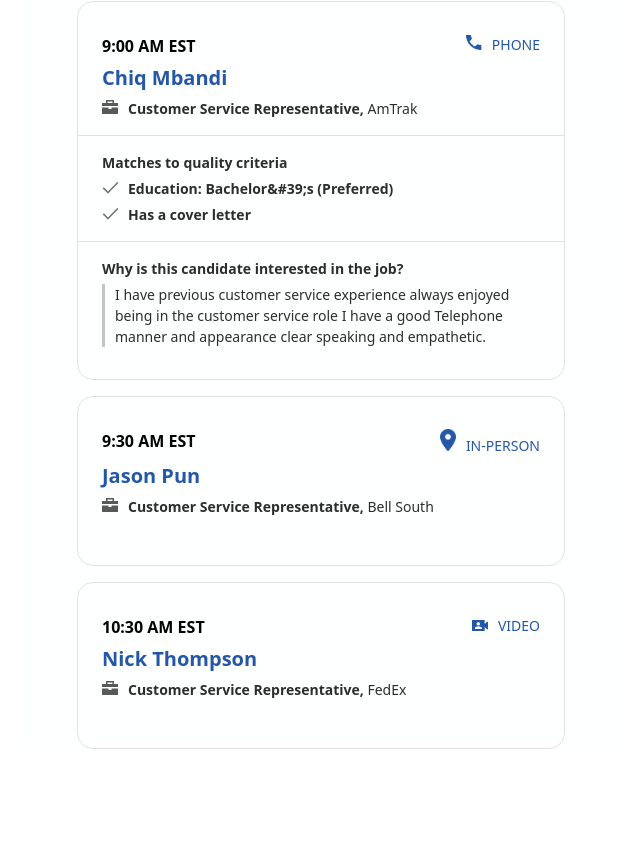
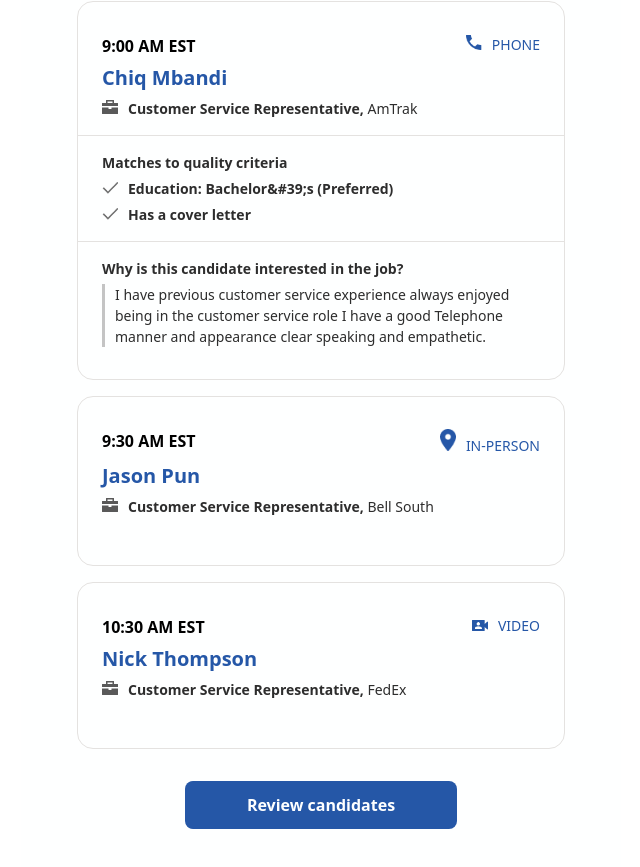
Before and after one commit to cesarcast1llo/react-html-builder, a React (Create React App) app: page / in a window 1280 px wide. Shown: the part 819-1686 px from the top of the page, without its empty margins (319-959 px from the left). Before the commit the page ends 1576 px from the top, so only its background shows below. Built offline with nearby package versions, Linux system fonts and the light colour scheme.

Commit message:
cta component created, reusable and added to main js

```diff
--- a/src/Components/Main.js
+++ b/src/Components/Main.js
@@ -3,6 +3,7 @@ import Table from './ReusableElements/Table';
 import Tr from './ReusableElements/Tr';
 import Td from './ReusableElements/Td';
 import Spacer from './ReusableElements/Spacer';
+import Cta from './ReusableElements/Cta';
 import EmployeeModal from './ReusableElements/EmployeeModal/EmployeeModal';
 import video from '../Assets/Images/video.png';
 import phone from '../Assets/Images/phone.png';
@@ -160,6 +161,8 @@ const Main = ({ data }) => {
                   data.candidateInterviewDataById['2373587f6d03'].lastCompany
                 }
               />
+              <Cta bgColor="#2557A7" cta="Review candidates" />
+              <Spacer height="42" />
             </Table>
           </Td>
         </Tr>
--- /dev/null
+++ b/src/Components/ReusableElements/Cta.js
@@ -0,0 +1,45 @@
+import React from 'react';
+import Spacer from './Spacer';
+
+const Cta = ({ cta, align, bgColor, style = {} }) => {
+  return (
+    <>
+      <Spacer height="32" />
+      <tr>
+        <td valign="top" align="center">
+          <table
+            width="272"
+            style={{ width: '272px' }}
+            cellSpacing="0"
+            cellPadding="0"
+            border="0"
+            align={align ? align : 'center'}
+          >
+            <tbody>
+              <tr>
+                <td
+                  bgcolor={bgColor}
+                  style={{
+                    fontFamily: `'Noto Sans', helvetica, arial`,
+                    color: '#feffff',
+                    fontSize: '16px',
+                    fontWeight: 700,
+                    borderRadius: '8px',
+                    padding: '13px 0',
+                    backgroundColor: bgColor,
+                    ...style,
+                  }}
+                  align="center"
+                >
+                  {cta}
+                </td>
+              </tr>
+            </tbody>
+          </table>
+        </td>
+      </tr>
+    </>
+  );
+};
+
+export default Cta;
```
